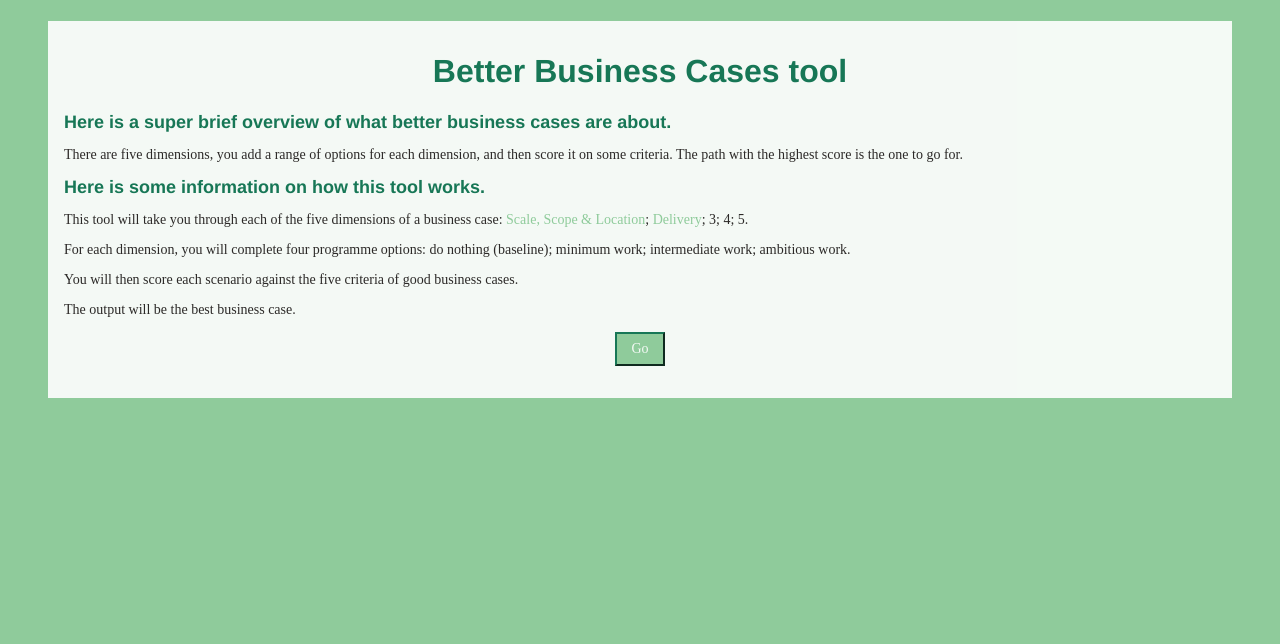
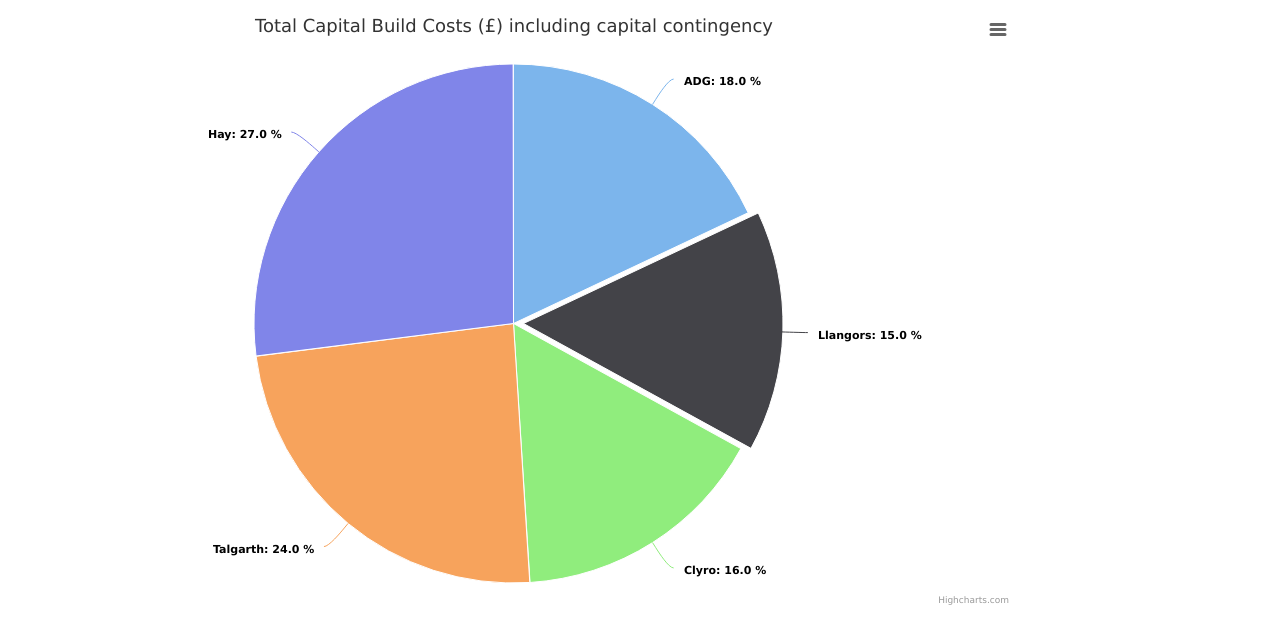
Before and after one commit to iamwithnail/betterbusinesscases, a Django app: page /case/summarygraph/ in a window 1280 px wide. Shown: the top 644 px of the page. Run offline with Django 3.2, Linux system fonts and the light colour scheme; some libraries are stand-ins or nearby versions; some web fonts are replaced.

Commit message:
Mak moar graft

```diff
--- a/case/templates/case/base.html
+++ b/case/templates/case/base.html
@@ -16,3 +16,4 @@
   {% block content %}{% endblock %}
 
 </body>
+</html>
--- /dev/null
+++ b/case/templates/case/summarygraph.html
@@ -0,0 +1,145 @@
+<!DOCTYPE html>
+<html lang="en">
+<head>
+    <meta charset="UTF-8">
+    <title></title>
+    <script src="http://ajax.googleapis.com/ajax/libs/jquery/1.8.2/jquery.min.js"></script>
+    <script src="http://code.highcharts.com/highcharts.js"></script>
+    <script src="https://code.highcharts.com/highcharts-more.js"></script>
+    <script src="https://code.highcharts.com/modules/exporting.js"></script>
+
+</head>
+<body>
+<!-- Still to do - make this render as many inputs as I pass it (maybe last) - dynamically render the info passed to it
+<!-- Work out why the Z axis thing is doing such strange stuff... -->
+
+<script>
+
+$(function () {
+    $('#container').highcharts({
+        chart: {
+            plotBackgroundColor: null,
+            plotBorderWidth: null,
+            plotShadow: false,
+            type: 'pie'
+        },
+        title: {
+            text: 'Total Capital Build Costs (£) including capital contingency'
+        },
+        tooltip: {
+    formatter: function () {
+        return 'Spend: £<b>' + Highcharts.numberFormat(this.point.spend,0,'.',',')+'</b>';
+    }
+},
+
+        plotOptions: {
+            pie: {
+                allowPointSelect: true,
+                cursor: 'pointer',
+                dataLabels: {
+                    enabled: true,
+                    format: '<b>{point.name}</b>: {point.percentage:.1f} %',
+                    style: {
+                        color: (Highcharts.theme && Highcharts.theme.contrastTextColor) || 'black'
+                    }
+                }
+            }
+        },
+        series: [{
+                name: 'Brands',
+                colorByPoint: true,
+                data: [{
+                    name: 'ADG',
+                    y: 18,
+                    spend: '3909444',
+                    drilldown: 'ADG'
+                }, {
+                    name: 'Llangors',
+                    y: 15,
+                    spend: '3376563',
+                    sliced: true,
+                    selected: true,
+                    drilldown: 'Llangors'
+
+                }, {
+                    name: 'Clyro',
+                    y: 16,
+                    spend: '3393088',
+                    drilldown: 'Clyro',
+
+                }, {
+                    name: 'Talgarth',
+                    y: 24,
+                    spend: '5348040',
+                    drilldown: 'Talgarth'
+                }, {
+                    name: 'Hay',
+                    y: 27,
+                    spend: 5926852,
+                    drilldown: 'Hay'
+                }]
+        }],
+        drilldown: {
+            series: [{
+                name: 'ADG',
+                id: 'ADG',
+                data: [
+                    ['v11.0', 24.13],
+                    ['v8.0', 17.2],
+                    ['v9.0', 8.11],
+                    ['v10.0', 5.33],
+                    ['v6.0', 1.06],
+                    ['v7.0', 0.5]
+                ]
+            }, {
+                name: 'Llangors',
+                id: 'Llangors',
+                data: [
+                    ['v40.0', 5],
+                    ['v41.0', 4.32],
+                    ['v42.0', 3.68],
+                    ['v39.0', 2.96],
+                    ['v36.0', 2.53],
+                    ['v43.0', 1.45],
+                    ['v31.0', 1.24],
+                    ['v35.0', 0.85],
+                    ['v38.0', 0.6],
+                    ['v32.0', 0.55],
+                    ['v37.0', 0.38],
+                    ['v33.0', 0.19],
+                    ['v34.0', 0.14],
+                    ['v30.0', 0.14]
+                ]
+            }, {
+                name: 'Talgarth',
+                id: 'Talgarth',
+                data: [
+                    ['v35', 2.76],
+                    ['v36', 2.32],
+                    ['v37', 2.31],
+                    ['v34', 1.27],
+                    ['v38', 1.02],
+                    ['v31', 0.33],
+                    ['v33', 0.22],
+                    ['v32', 0.15]
+                ]
+            }, {
+                name: 'Hay',
+                id: 'Hay',
+                data: [
+                    ['v8.0', 2.56],
+                    ['v7.1', 0.77],
+                    ['v5.1', 0.42],
+                    ['v5.0', 0.3],
+                    ['v6.1', 0.29],
+                    ['v7.0', 0.26],
+                    ['v6.2', 0.17]
+                ]
+            }]
+        }
+    });
+});
+</script>
+<div id="container" style="width:80%; height:600px;"></div>
+</body>
+</html>
--- a/case/urls.py
+++ b/case/urls.py
@@ -12,9 +12,8 @@ urlpatterns = patterns('',
     url(r'^options/$', 'case.views.options_main'),
     #url(r'^dimension_(?P<dimension_number>\d+)/$', 'case.views.dimension'),
     url(r'^scoring_(?P<score_number>\d+)/$', 'case.views.scoring'),
-    url(r'^graph/$', 'case.views.graphtest'),
-
-
+    url(r'^benefitsgraph/$', 'case.views.benefitsgraph'),
+    url(r'^summarygraph/$', 'case.views.summarygraph'),
     #url(r'^score/(?P<option>[^/]+)/$', ('case.views.scoring')),
     url(r'^', 'case.views.index'),
 )
--- a/case/views.py
+++ b/case/views.py
@@ -1,15 +1,26 @@
 from django.shortcuts import render_to_response, render, redirect, get_object_or_404
 from time import timezone
 # Create your views here.
+from .models import Option, OPTION_TYPES
+
+def count_options():
+    o = Option.objects.all()
+    results = {}
+    for selection in OPTION_TYPES:
+        results.update({selection[0]: o.filter(option_type=selection[0]).count()})
+    return results
 
 
 def options_main(request, dimension=""):
     from django.shortcuts import render
     if not dimension:
-        return render(request, "case/options.html")
+        counts = count_options()
+        print counts
+        return render(request, "case/options.html", {"counts": counts})
     else:
         from .models import Option
         options = Option.objects.filter(option_type=dimension)
+
         return render(request, "case/options.html", {"options": options, "dimension": dimension})
 
 
@@ -18,7 +29,6 @@
     from .forms import OptionForm
     if request.method == "POST":
         form = OptionForm(request.POST)
-        option = form.save()
         if form.is_valid():
             option = form.save(commit=False)
 
@@ -26,10 +36,8 @@
     else:
         if dimension:
             form = OptionForm(initial={"option_type": dimension})
-            print "WITH DIMENSION"
         else:
             form = OptionForm
-            print "WITHOUT"
     return render(request, 'case/option_edit.html', {'form': form,  "option": dimension})
 
 
@@ -55,9 +63,12 @@
     return render(request, 'case/option_detail.html', {'option': option})
 
 
-def graphtest(request):
-    return render(request, 'case/highcharts.html',)
+def benefitsgraph(request):
+    return render(request, 'case/benefitsgraph.html',)
 
+
+def summarygraph(request):
+    return render(request, 'case/summarygraph.html',)
 
 def scoring(request, score_number):
     """Toggle "like" for a single color, then refresh the color-list page."""
```
Also changed, not shown: case/templates/case/options.html (+6 -6 lines), case/templates/case/benefitsgraph.html (renamed from case/templates/case/highcharts.html).
